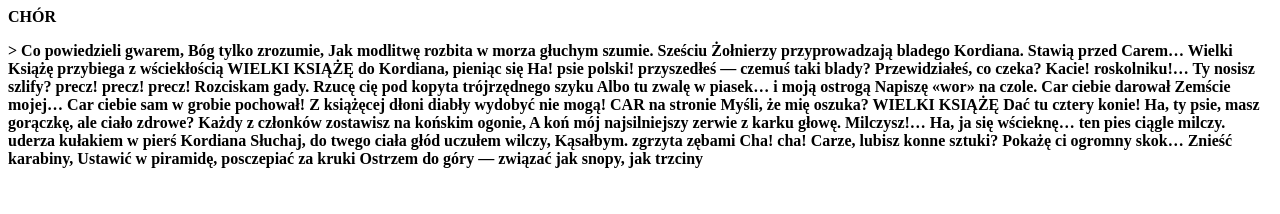
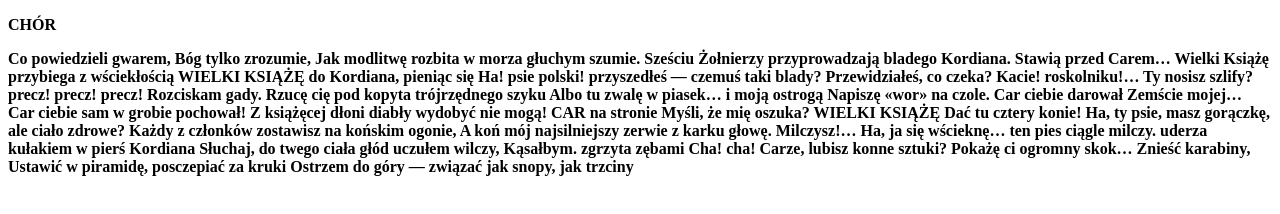
Before and after one commit to dawid040603/praca2, a plain HTML site: page index.html in a window 1280 px wide. Drawn offline with Linux system fonts and the light colour scheme.

Commit message:
Update index.html

```diff
--- a/index.html
+++ b/index.html
@@ -1,4 +1,7 @@
-<p> <B> CHÓR </p>>
+<!DOCTYPE html>
+<html>
+<body>
+<p> <B> CHÓR </p>
 Co powiedzieli gwarem, Bóg tylko zrozumie,
 Jak modlitwę rozbita w morza głuchym szumie.
 Sześciu Żołnierzy przyprowadzają bladego Kordiana. Stawią przed Carem… Wielki Książę przybiega z wściekłością
```
